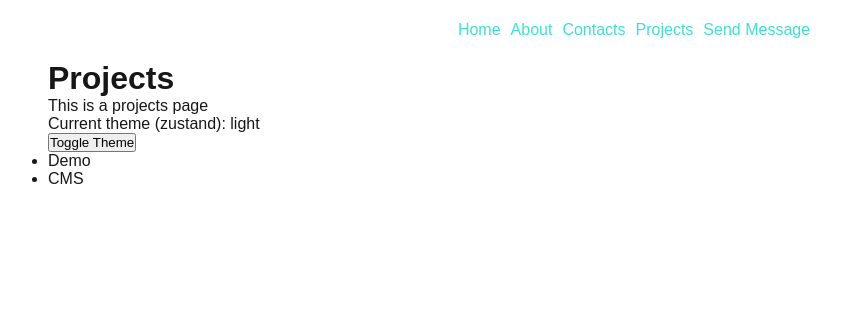
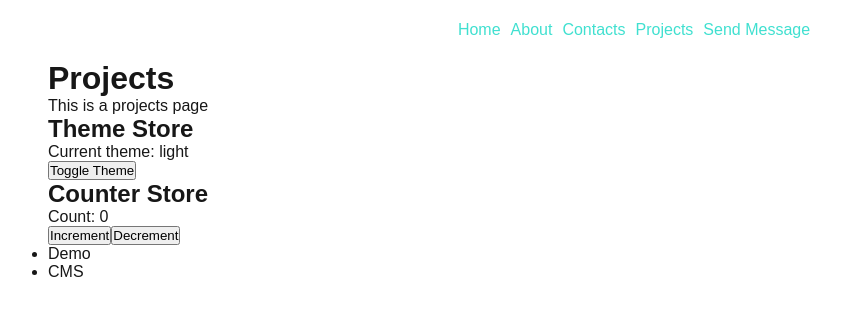
Before and after one commit to YuriyTikhonoff/next15-react19, a Next.js app: page /projects in a window 1280 px wide. Shown: the top 316 px of the page, without its empty margins (6-847 px from the left). Built offline with nearby package versions, Linux system fonts and the light colour scheme.

Commit message:
Add second zustand store

```diff
--- a/src/StoreProvider.tsx
+++ b/src/StoreProvider.tsx
@@ -1,13 +1,17 @@
 "use client"
 
-import React, { createContext, useContext } from "react";
-import { useStore } from "./store";
+import React, { createContext, useContext } from "react"
+import { useThemeStore } from "./store/themeStore"
 
-const StoreContext = createContext(null);
+const StoreContext = createContext<ReturnType<typeof useThemeStore> | null>(
+  null
+)
 
-export const StoreProvider: React.FC<{ children: React.ReactNode }> = ({ children }) => {
-  const store = useStore();
-  return <StoreContext.Provider value={store}>{children}</StoreContext.Provider>;
-};
+export const StoreProvider: React.FC<{ children: React.ReactNode }> = ({
+  children,
+}) => {
+  const theme = useThemeStore()
+  return <StoreContext.Provider value={theme}>{children}</StoreContext.Provider>
+}
 
-export const useStoreContext = () => useContext(StoreContext);
+export const useStoreContext = () => useContext(StoreContext)
--- a/src/app/projects/[projectName]/page.tsx
+++ b/src/app/projects/[projectName]/page.tsx
@@ -1,5 +1,5 @@
 import React from "react"
-import { useStore } from "@/store"
+import { useThemeStore } from "@/store/themeStore"
 
 interface ProjectPageProps {
   params: Promise<{ projectName: string }>
@@ -7,7 +7,7 @@ interface ProjectPageProps {
 
 const ProjectPage: React.FC<ProjectPageProps> = async ({ params }) => {
   const projectName = (await params).projectName
-  const { theme } = useStore.getState()
+  const { theme } = useThemeStore.getState()
   console.log(projectName)
   return (
     <div>
--- a/src/app/projects/page.tsx
+++ b/src/app/projects/page.tsx
@@ -1,30 +1,44 @@
 "use client"
 
-import { DataContext } from "@/layouts/MainLayout/component"
+import React from "react"
 import Link from "next/link"
-import React, { useContext } from "react"
-import {useStore} from "@/store"
+import { useThemeStore } from "@/store/themeStore"
+import { useCounterStore } from "@/store/counterStore"
 
 const ProjectsPage: React.FC = () => {
-  const data = useContext(DataContext)
-  const theme = useStore(state => state.theme)
-  const setTheme = useStore(state => state.setTheme)
+  const theme = useThemeStore((state) => state.theme)
+  const setTheme = useThemeStore((state) => state.setTheme)
 
-  console.log("theme from context: ", data.theme)
-  console.log("theme from zustand: ", theme)
+  const count = useCounterStore((state) => state.count)
+  const increment = useCounterStore((state) => state.increment)
+  const decrement = useCounterStore((state) => state.decrement)
 
   return (
     <div>
       <h1>Projects</h1>
       <p>This is a projects page</p>
-      <p>Current theme (zustand): {theme}</p>
-      <button onClick={() => setTheme("")}>Toggle Theme</button>
+
+      <section>
+        <h2>Theme Store</h2>
+        <p>Current theme: {theme}</p>
+        <button onClick={() => setTheme(theme === "light" ? "dark" : "light")}>
+          Toggle Theme
+        </button>
+      </section>
+
+      <section>
+        <h2>Counter Store</h2>
+        <p>Count: {count}</p>
+        <button onClick={increment}>Increment</button>
+        <button onClick={decrement}>Decrement</button>
+      </section>
+
       <ul>
         <li>
-          <Link href={"/projects/demo"}>Demo</Link>
+          <Link href="/projects/demo">Demo</Link>
         </li>
         <li>
-          <Link href={"/projects/cms"}>CMS</Link>
+          <Link href="/projects/cms">CMS</Link>
         </li>
       </ul>
     </div>
--- a/src/app/send-message/page.tsx
+++ b/src/app/send-message/page.tsx
@@ -1,9 +1,9 @@
 import React from "react"
-import { useStore } from "@/store"
+import { useThemeStore } from "@/store/themeStore"
 
 const SendMessagePage: React.FC = () => {
-  const { theme } = useStore.getState()
-  console.log("theme from store in server compnent ", theme);
+  const { theme } = useThemeStore.getState()
+  console.log("theme from store in server compnent ", theme)
   return (
     <div>
       <h1>Send Message</h1>
--- a/src/store.ts
+++ /dev/null
@@ -1,11 +0,0 @@
-import { create } from "zustand";
-
-interface AppState {
-  theme: string;
-  setTheme: (theme: string) => void;
-}
-
-export const useStore = create<AppState>((set) => ({
-  theme: "light",
-  setTheme: () => set((state) => state.theme === "light" ? ({ theme: "dark" }) : ({ theme: "light" })),
-}));
--- /dev/null
+++ b/src/store/counterStore.ts
@@ -0,0 +1,13 @@
+import { create } from "zustand";
+
+interface CounterState {
+  count: number;
+  increment: () => void;
+  decrement: () => void;
+}
+
+export const useCounterStore = create<CounterState>((set) => ({
+  count: 0,
+  increment: () => set((state) => ({ count: state.count + 1 })),
+  decrement: () => set((state) => ({ count: state.count - 1 })),
+}));
--- /dev/null
+++ b/src/store/themeStore.ts
@@ -0,0 +1,11 @@
+import { create } from "zustand";
+
+interface ThemeState {
+  theme: string;
+  setTheme: (theme: string) => void;
+}
+
+export const useThemeStore = create<ThemeState>((set) => ({
+  theme: "light",
+  setTheme: (theme) => set({ theme }),
+}));
```
